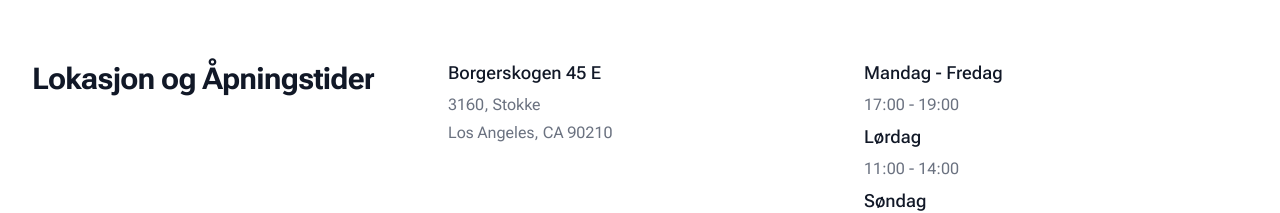
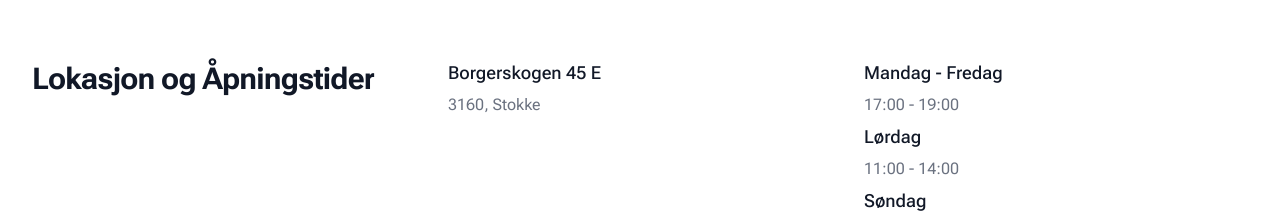
Before and after one commit to JoJe3003/AutoGT, a Next.js app: page /kontakt-oss in a window 1280 px wide. Shown: the part 800-1013 px from the top of the page. Built offline with nearby package versions, Linux system fonts and the light colour scheme.

Commit message:
Sendgrid email adjusted, kontakt oss page adjusted

```diff
--- a/pages/kontakt-oss.js
+++ b/pages/kontakt-oss.js
@@ -90,7 +90,6 @@ function kontakt() {
 								</h3>
 								<div className="mt-2 text-base text-gray-500">
 									<p>3160, Stokke</p>
-									<p className="mt-1">Los Angeles, CA 90210</p>
 								</div>
 							</div>
 							<div>
```
